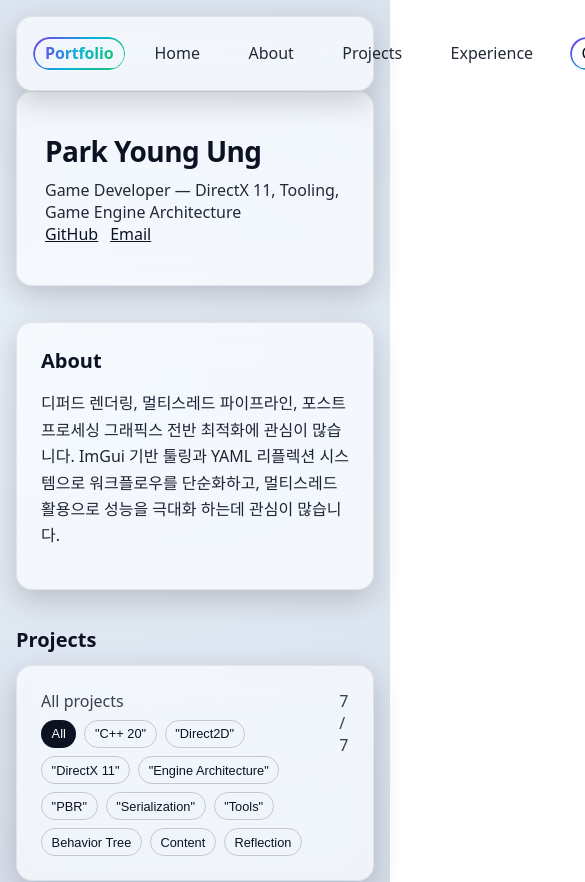
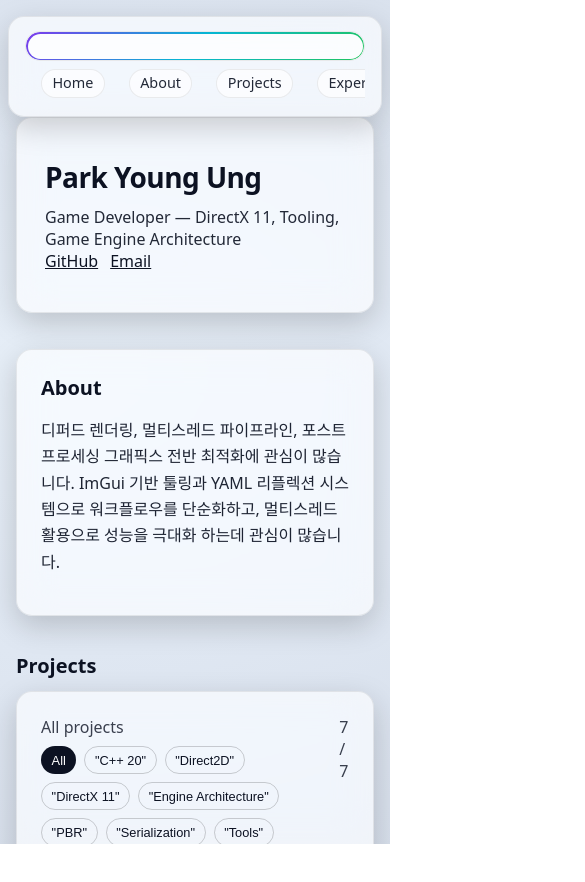
Before and after one commit to 29thnight/29thnight.github.io, a React (Vite) app in the folder my-portfolio/: page / in a window 390 px wide. Shown: the top 882 px of the page, 585 px wide, since content can reach past the window. After the commit the page ends 844 px from the top, so only its background shows below. Built offline with nearby package versions, Linux system fonts and the light colour scheme.

Commit message:
feat: 모바일 전용 스타일 추가 및 상단바 재배치

```diff
--- a/my-portfolio/src/index.css
+++ b/my-portfolio/src/index.css
@@ -642,3 +642,85 @@ section[id] { scroll-margin-top: 84px; }
     word-break: break-word;
   }
 }
+
+/* ===== 모바일 전용 튜닝 ===== */
+@media (max-width: 640px){
+  /* 화면 가로 넘침 방지 */
+  html, body { max-width: 100vw; overflow-x: hidden; }
+
+  /* 상단바를 모바일 친화적으로 재배치 */
+  .container.topbar {
+    position: sticky; top: 0; z-index: 50;
+    padding-inline: .5rem;     /* 좌우 여백만 살짝 */
+  }
+  .topbar .nav{
+    display: grid;
+    grid-template-columns: 1fr; /* 위아래 두 줄 배치 (브랜드 / 탭들) */
+    row-gap: .45rem;
+    align-items: center;
+  }
+
+  /* 브랜드(왼쪽 로고/텍스트) */
+  .topbar .brand{
+    display: inline-block;
+    padding: .4rem .65rem;
+    border-radius: 9999px;
+    border: 1px solid var(--glass-brd);
+    background: var(--glass-hover);
+    font-size: .95rem;
+    line-height: 1;
+  }
+
+  /* 탭 영역: 가로 스크롤 가능하게 */
+  .topbar .nav-links{
+    display: flex;
+    align-items: center;
+    gap: .5rem;
+    overflow-x: auto;           /* ✅ 넘치면 가로 스크롤 */
+    -webkit-overflow-scrolling: touch;
+    overscroll-behavior-x: contain;
+    white-space: nowrap;        /* 한 줄 유지 */
+    padding-bottom: .25rem;     /* 손가락 스와이프 여유 */
+  }
+  .topbar .nav-links::-webkit-scrollbar{ display: none; }
+  .topbar .nav-links{ scrollbar-width: none; }
+  .topbar .nav-links > *{ flex-shrink: 0; } /* ThemeToggle도 줄어들지 않게 */
+
+  /* 개별 탭 스타일(모바일 사이즈) */
+  .topbar .nav-link{
+    padding: .4rem .65rem;
+    border-radius: 9999px;
+    border: 1px solid var(--glass-brd);
+    background: var(--glass-hover);
+    font-size: .9rem;
+    line-height: 1;
+    text-decoration: none;
+  }
+  .topbar .nav-link.active{
+    border-color: transparent;
+    background:
+      linear-gradient(var(--glass-hover), var(--glass-hover)) padding-box,
+      linear-gradient(135deg, var(--brand-g1), var(--brand-g2), var(--brand-g3)) border-box;
+    border: 1.5px solid transparent;
+  }
+
+  /* 섹션 앵커 보정: sticky 헤더 고려 */
+  #home, #about, #projects, #experience, #contact {
+    scroll-margin-top: 84px;
+  }
+
+  /* 프로젝트 카드: 모바일에선 1열 + 확장 카드도 자연스럽게 */
+  .grid { grid-template-columns: 1fr !important; }
+  .grid .expanded { grid-column: auto; }
+  .card-expanded { padding: 1rem; }
+
+  /* Notion/콜아웃이 튀어나오지 않게 */
+  .notion-wrap { overflow-x: hidden; }
+  .notion-callout .callout-content{
+    min-width: 0;
+    overflow-wrap: anywhere;
+    word-break: break-word;
+  }
+  .notion-code{ overflow-x: auto; }
+  .notion-code code{ white-space: pre-wrap; word-break: break-word; }
+}
```
